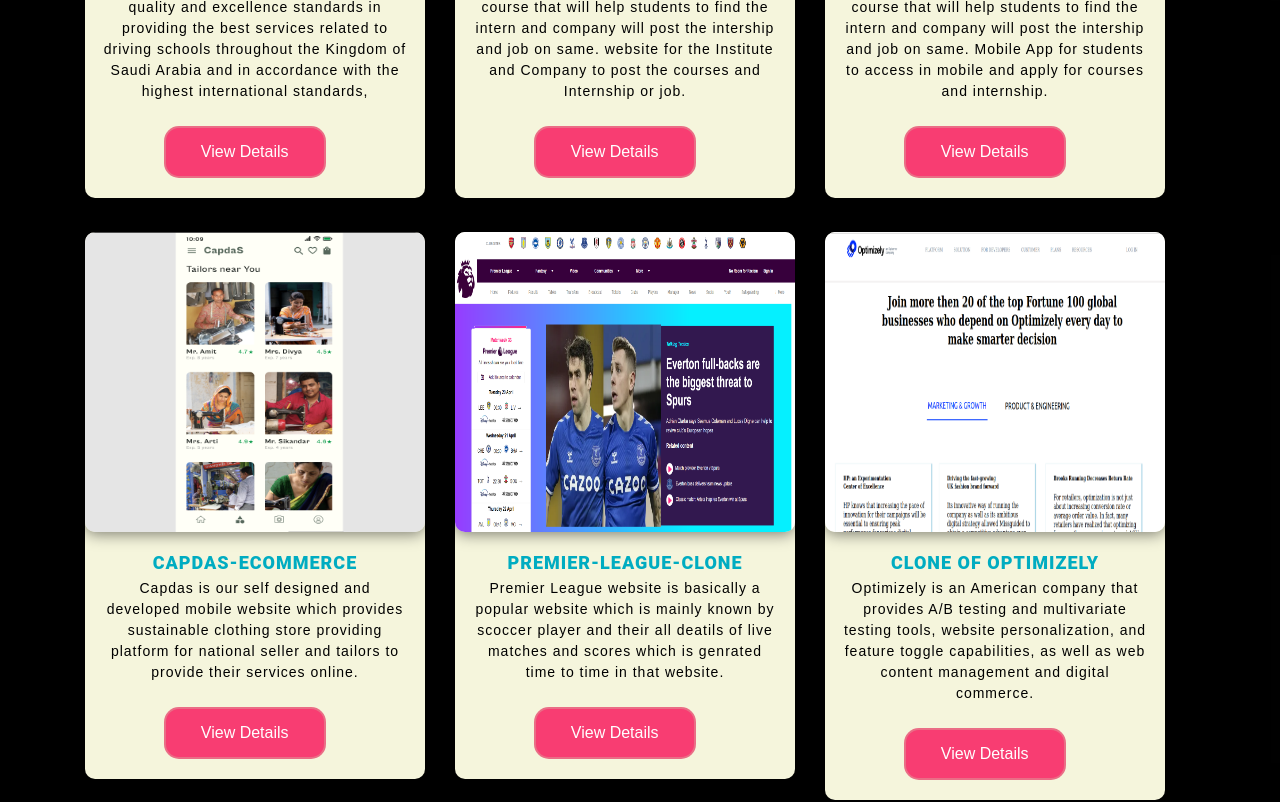
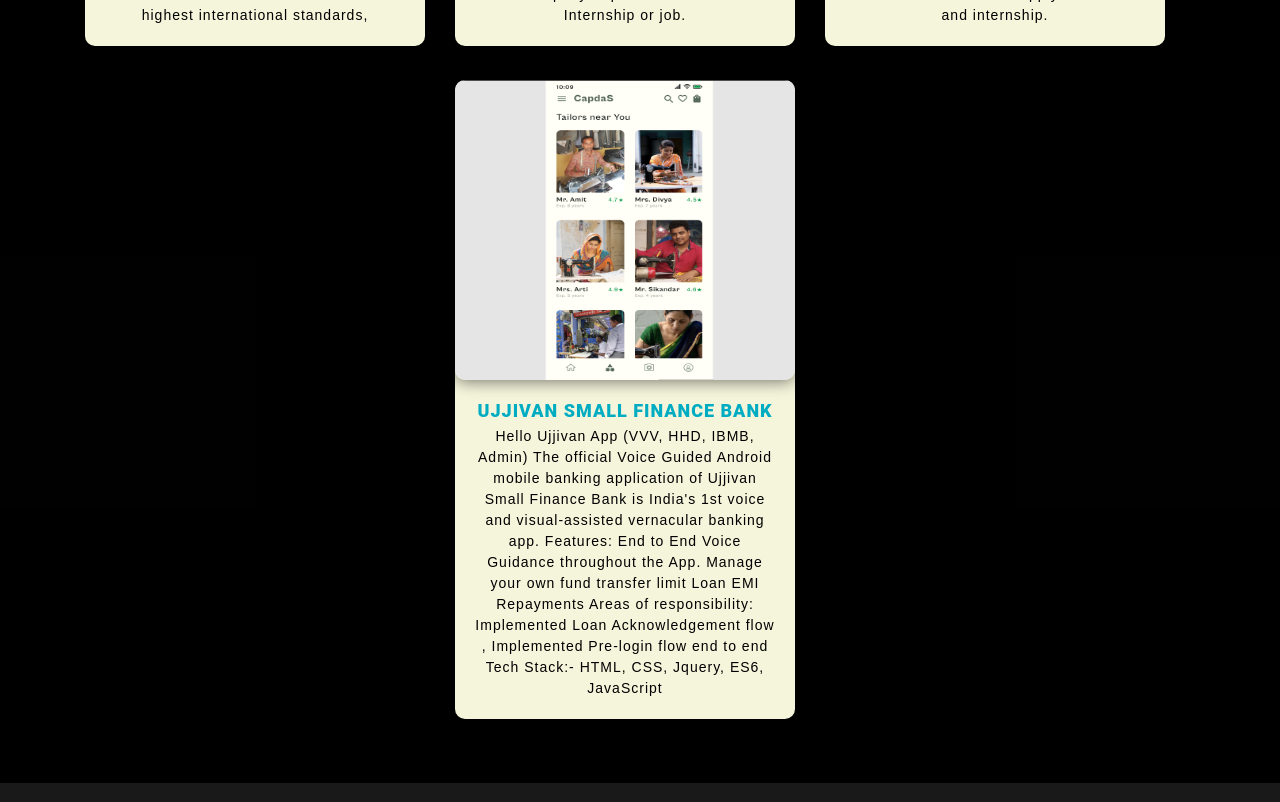
Before and after one commit to lokesh15mca/Portfolio, a React (Create React App) app: page / in a window 1280 px wide. Shown: the part 2540-3342 px from the top of the page. Built offline with nearby package versions, Linux system fonts and the light colour scheme.

Commit message:
project changes

```diff
--- a/src/components/Project.jsx
+++ b/src/components/Project.jsx
@@ -27,7 +27,8 @@ function Project() {
     <div class="container">
         <div class="row">
             <div class="col-xs-12 col-sm-6 col-md-4 col-lg-4">
-                <a target="_blank" rel = "noopener noreferrer" href="https://capdas-suvamadhikary.vercel.app">
+                <a target="_blank" rel = "noopener noreferrer" href="">
+                {/* https://capdas-suvamadhikary.vercel.app */}
                     <div class="card-flyer">
                         <div class="text-box">
                             <div class="image-box">
@@ -39,9 +40,9 @@ function Project() {
 Android mobile banking application of Ujjivan Small Finance Bank is
 India's 1st voice and visual-assisted vernacular banking app.</p>
 <p>Features: End to End Voice Guidance throughout the App. Manage your own fund transfer limit. Loan EMI Repayments. Flexibility to download, view or e-mail your e-statement and Refer Someone Option</p>
-                                <div className='buttonAncher'>
+                                {/* <div className='buttonAncher'>
                                 <a style={{display: "table-cell"}} target="_blank" rel = "noopener noreferrer" href="https://capdas-suvamadhikary.vercel.app" className="project__btn">View Details</a>
-                                </div>
+                                </div> */}
                             </div>
 
                         </div>
@@ -49,7 +50,8 @@ India's 1st voice and visual-assisted vernacular banking app.</p>
                 </a>
             </div>
             <div class="col-xs-12 col-sm-6 col-md-4 col-lg-4">
-                <a target="_blank" rel = "noopener noreferrer" href="https://cloning-premierleague.netlify.app/">
+                <a target="_blank" rel = "noopener noreferrer" href="">
+                    {/* https://cloning-premierleague.netlify.app/ */}
                     <div class="card-flyer">
                         <div class="text-box">
                             <div class="image-box">
@@ -58,9 +60,9 @@ India's 1st voice and visual-assisted vernacular banking app.</p>
                             <div class="text-container">
                                 <h6>PLANET by L&T Finance</h6>
                                 <p>PLANET by L&T Finance stands for Personalized Lending & Assisted NETworks of you, our valued customer, helping enable your aspirations. PLANET App is one of the highest-rated finance Apps on Google Play Store and Apple App Store with a score of 4.3. The App’s success can be attributed to its simplicity, comprehensive features, and commitment to customer satisfaction.</p>
-                                <div className='buttonAncher'>
-                                {/* <a style={{display: "table-cell"}} target="_blank" rel = "noopener noreferrer" href="https://cloning-premierleague.netlify.app/" className="project__btn">View Details</a> */}
-                                </div>
+                                {/* <div className='buttonAncher'>
+                                <a style={{display: "table-cell"}} target="_blank" rel = "noopener noreferrer" href="https://cloning-premierleague.netlify.app/" className="project__btn">View Details</a>
+                                </div> */}
                             </div>
 
                         </div>
@@ -68,7 +70,8 @@ India's 1st voice and visual-assisted vernacular banking app.</p>
                 </a>
             </div>
             <div class="col-xs-12 col-sm-6 col-md-4 col-lg-4">
-                <a target="_blank" rel = "noopener noreferrer" href="https://op-clone.vercel.app/">
+                <a target="_blank" rel = "noopener noreferrer" href="">
+                    {/* https://op-clone.vercel.app/ */}
                     <div class="card-flyer">
                         <div class="text-box">
                             <div class="image-box">
@@ -78,9 +81,9 @@ India's 1st voice and visual-assisted vernacular banking app.</p>
                             <div class="text-container">
                                 <h6>Internat Banking and Mobile Banking (IBMB)</h6>
                                <p>All Ujjivan banking services are now a few clicks away with our Personal Net Banking services. Access your Savings Account and Deposits, transfer funds through IFT (Within Ujjivan fund transfer), IMPS, NEFT and RTGS, track your transactions and carry out almost all other operations that you may require from the convenience of your home.</p>
-                               <div className='buttonAncher'>
-                            {/* <a style={{display: "table-cell"}} target="_blank" rel = "noopener noreferrer" href="https://op-clone.vercel.app/" className="project__btn">View Details</a> */}
-                            </div>
+                               {/* <div className='buttonAncher'>
+                            <a style={{display: "table-cell"}} target="_blank" rel = "noopener noreferrer" href="https://op-clone.vercel.app/" className="project__btn">View Details</a>
+                            </div> */}
                             </div>
 
                         </div>
@@ -107,9 +110,9 @@ India's 1st voice and visual-assisted vernacular banking app.</p>
 the quality and excellence standards in providing the best services related
 to driving schools throughout the Kingdom of Saudi Arabia and in
 accordance with the highest international standards,</p>
-                                <div className='buttonAncher'>
+                                {/* <div className='buttonAncher'>
                                 <a style={{display: "table-cell"}} target="_blank" rel = "noopener noreferrer" href="" className="project__btn">View Details</a>
-                                </div>
+                                </div> */}
                             </div>
 
                         </div>
@@ -117,7 +120,8 @@ accordance with the highest international standards,</p>
                 </a>
             </div>
             <div class="col-xs-12 col-sm-6 col-md-4 col-lg-4">
-                <a target="_blank" rel = "noopener noreferrer" href="https://cloning-premierleague.netlify.app/">
+                <a target="_blank" rel = "noopener noreferrer" href="">
+                    {/* https://cloning-premierleague.netlify.app/ */}
                     <div class="card-flyer">
                         <div class="text-box">
                             <div class="image-box">
@@ -130,9 +134,9 @@ post the course that will help students to find the intern and company
 will post the intership and job on same.
 website for the Institute and Company to post the courses and Internship or job.
 </p>
-                                <div className='buttonAncher'>
+                                {/* <div className='buttonAncher'>
                                 <a style={{display: "table-cell"}} target="_blank" rel = "noopener noreferrer" href="https://cloning-premierleague.netlify.app/" className="project__btn">View Details</a>
-                                </div>
+                                </div> */}
                             </div>
 
                         </div>
@@ -140,7 +144,8 @@ website for the Institute and Company to post the courses and Internship or job.
                 </a>
             </div>
             <div class="col-xs-12 col-sm-6 col-md-4 col-lg-4">
-                <a target="_blank" rel = "noopener noreferrer" href="https://op-clone.vercel.app/">
+                <a target="_blank" rel = "noopener noreferrer" href="">
+                    {/* https://op-clone.vercel.app/ */}
                     <div class="card-flyer">
                         <div class="text-box">
                             <div class="image-box">
@@ -154,9 +159,9 @@ post the course that will help students to find the intern and company
 will post the intership and job on same.
 Mobile App for students to access in mobile and apply for courses and internship.
 </p>
-                               <div className='buttonAncher'>
+                               {/* <div className='buttonAncher'>
                             <a style={{display: "table-cell"}} target="_blank" rel = "noopener noreferrer" href="https://op-clone.vercel.app/" className="project__btn">View Details</a>
-                            </div>
+                            </div> */}
                             </div>
 
                         </div>
@@ -175,26 +180,36 @@ Mobile App for students to access in mobile and apply for courses and internship
     <div class="container">
         <div class="row">
             <div class="col-xs-12 col-sm-6 col-md-4 col-lg-4">
-                <a target="_blank" rel = "noopener noreferrer" href="https://capdas-suvamadhikary.vercel.app">
+                <a target="_blank" rel = "noopener noreferrer" href="">
                     <div class="card-flyer">
                         <div class="text-box">
                             <div class="image-box">
                                 <img src={Project1} alt="" />
                             </div>
                             <div class="text-container">
-                                <h6>Capdas-Ecommerce</h6>
-                                <p>Capdas is our self designed and developed mobile website which provides sustainable clothing store providing platform for national seller and tailors to provide their services online.</p>
-                                <div className='buttonAncher'>
+                                <h6>Ujjivan Small Finance Bank</h6>
+                                <p>Hello Ujjivan App (VVV, HHD, IBMB, Admin) The official Voice Guided
+Android mobile banking application of Ujjivan Small Finance Bank is
+India's 1st voice and visual-assisted vernacular banking app.
+Features:
+End to End Voice Guidance throughout the App.
+Manage your own fund transfer limit
+Loan EMI Repayments
+Areas of responsibility:
+Implemented Loan Acknowledgement flow ,
+Implemented Pre-login flow end to end
+Tech Stack:- HTML, CSS, Jquery, ES6, JavaScript</p>
+                                {/* <div className='buttonAncher'>
                                 <a style={{display: "table-cell"}} target="_blank" rel = "noopener noreferrer" href="https://capdas-suvamadhikary.vercel.app" className="project__btn">View Details</a>
-                                </div>
+                                </div> */}
                             </div>
 
                         </div>
                     </div>
                 </a>
             </div>
-            <div class="col-xs-12 col-sm-6 col-md-4 col-lg-4">
-                <a target="_blank" rel = "noopener noreferrer" href="https://cloning-premierleague.netlify.app/">
+            {/* <div class="col-xs-12 col-sm-6 col-md-4 col-lg-4">
+                <a target="_blank" rel = "noopener noreferrer" href="">
                     <div class="card-flyer">
                         <div class="text-box">
                             <div class="image-box">
@@ -203,7 +218,7 @@ Mobile App for students to access in mobile and apply for courses and internship
                             <div class="text-container">
                                 <h6>Premier-League-clone</h6>
                                 <p>Premier League website is basically a popular website which is mainly known by scoccer player and their all deatils of live matches and scores which is genrated time to time in that website.</p>
-                                <div className='buttonAncher'>
+                                 <div className='buttonAncher'>
                                 <a style={{display: "table-cell"}} target="_blank" rel = "noopener noreferrer" href="https://cloning-premierleague.netlify.app/" className="project__btn">View Details</a>
                                 </div>
                             </div>
@@ -211,9 +226,9 @@ Mobile App for students to access in mobile and apply for courses and internship
                         </div>
                     </div>
                 </a>
-            </div>
-            <div class="col-xs-12 col-sm-6 col-md-4 col-lg-4">
-                <a target="_blank" rel = "noopener noreferrer" href="https://op-clone.vercel.app/">
+            </div> */}
+            {/* <div class="col-xs-12 col-sm-6 col-md-4 col-lg-4">
+                <a target="_blank" rel = "noopener noreferrer" href="">
                     <div class="card-flyer">
                         <div class="text-box">
                             <div class="image-box">
@@ -223,7 +238,7 @@ Mobile App for students to access in mobile and apply for courses and internship
                             <div class="text-container">
                                 <h6>Clone of optimizely</h6>
                                <p>Optimizely is an American company that provides A/B testing and multivariate testing tools, website personalization, and feature toggle capabilities, as well as web content management and digital commerce.</p>
-                               <div className='buttonAncher'>
+                                <div className='buttonAncher'>
                             <a style={{display: "table-cell"}} target="_blank" rel = "noopener noreferrer" href="https://op-clone.vercel.app/" className="project__btn">View Details</a>
                             </div>
                             </div>
@@ -231,7 +246,7 @@ Mobile App for students to access in mobile and apply for courses and internship
                         </div>
                     </div>
                 </a>
-            </div>
+            </div> */}
         </div>
     </div>
 </div>
```
